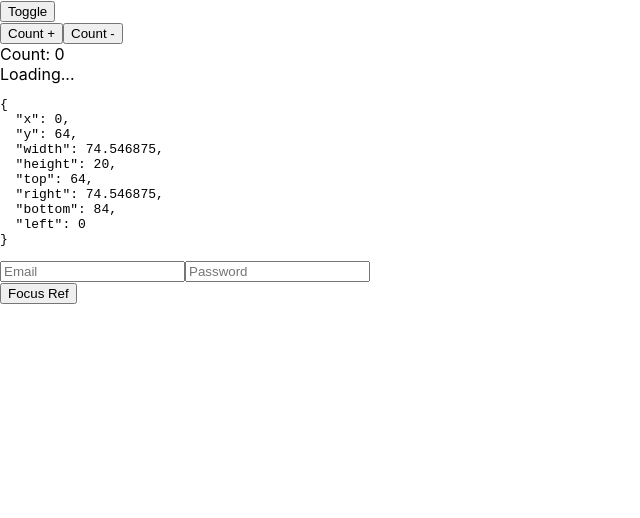
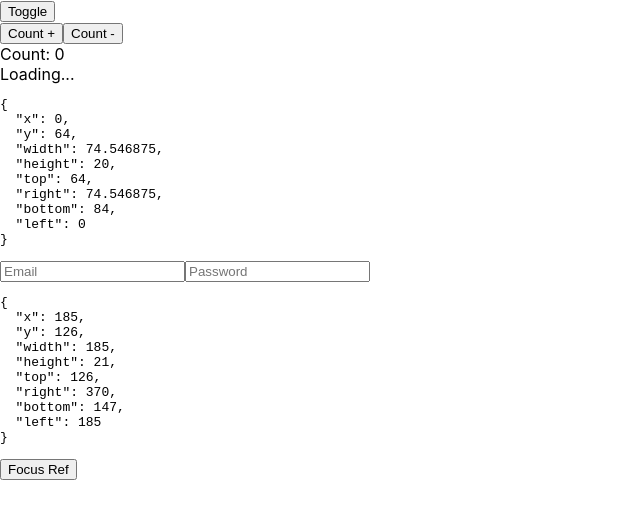
Before and after one commit to WadeeaKiwan/React-Hooks-Tutorial, a React (Create React App) app: page / in a window 1280 px wide. Shown: the top 518 px of the page, without its empty margins (0-640 px from the left). Built offline with nearby package versions, Linux system fonts and the light colour scheme; no server answers.

Commit message:
Use useRef inside useMeasure hook

```diff
--- a/src/App.js
+++ b/src/App.js
@@ -1,6 +1,7 @@
 import { useLayoutEffect, useRef, useState } from "react";
 import { useForm } from "./useForm";
 import { Hello } from "./Hello";
+import { useMeasure } from "./useMeasure";
 
 const App = () => {
   const [values, handleChange] = useForm({ email: "", password: "" });
@@ -26,6 +27,8 @@
   //   };
   // }, []);
 
+  const [rect, inputRef2] = useMeasure([]);
+
   return (
     <>
       <button onClick={() => setShowHello(!showHello)}>Toggle</button>
@@ -39,6 +42,7 @@
           onChange={handleChange}
         />
         <input
+          ref={inputRef2}
           type='password'
           name='password'
           placeholder='Password'
@@ -46,6 +50,7 @@
           onChange={handleChange}
         />
       </div>
+      <pre>{JSON.stringify(rect, null, 2)}</pre>
       <button
         onClick={() => {
           console.log(inputRef.current);
--- a/src/Hello.js
+++ b/src/Hello.js
@@ -28,9 +28,7 @@
     };
   }, []);
 
-  const divRef = useRef();
-
-  const rect = useMeasure(divRef, [data]);
+  const [rect, divRef] = useMeasure([data]);
 
   return (
     <div>
--- a/src/useMeasure.js
+++ b/src/useMeasure.js
@@ -1,13 +1,14 @@
-import { useState, useLayoutEffect } from "react";
+import { useState, useRef, useLayoutEffect } from "react";
 
-export const useMeasure = (ref, deps) => {
+export const useMeasure = (deps) => {
   const [rect, setRect] = useState({});
+  const myRef = useRef();
 
   useLayoutEffect(() => {
-    console.log(ref.current.getBoundingClientRect());
-    setRect(ref.current.getBoundingClientRect());
+    console.log(myRef.current.getBoundingClientRect());
+    setRect(myRef.current.getBoundingClientRect());
     // eslint-disable-next-line react-hooks/exhaustive-deps
   }, deps);
 
-  return rect;
+  return [rect, myRef];
 };
```
Also changed, not shown: 1 other file (tests, documents, lock files or other folders).
